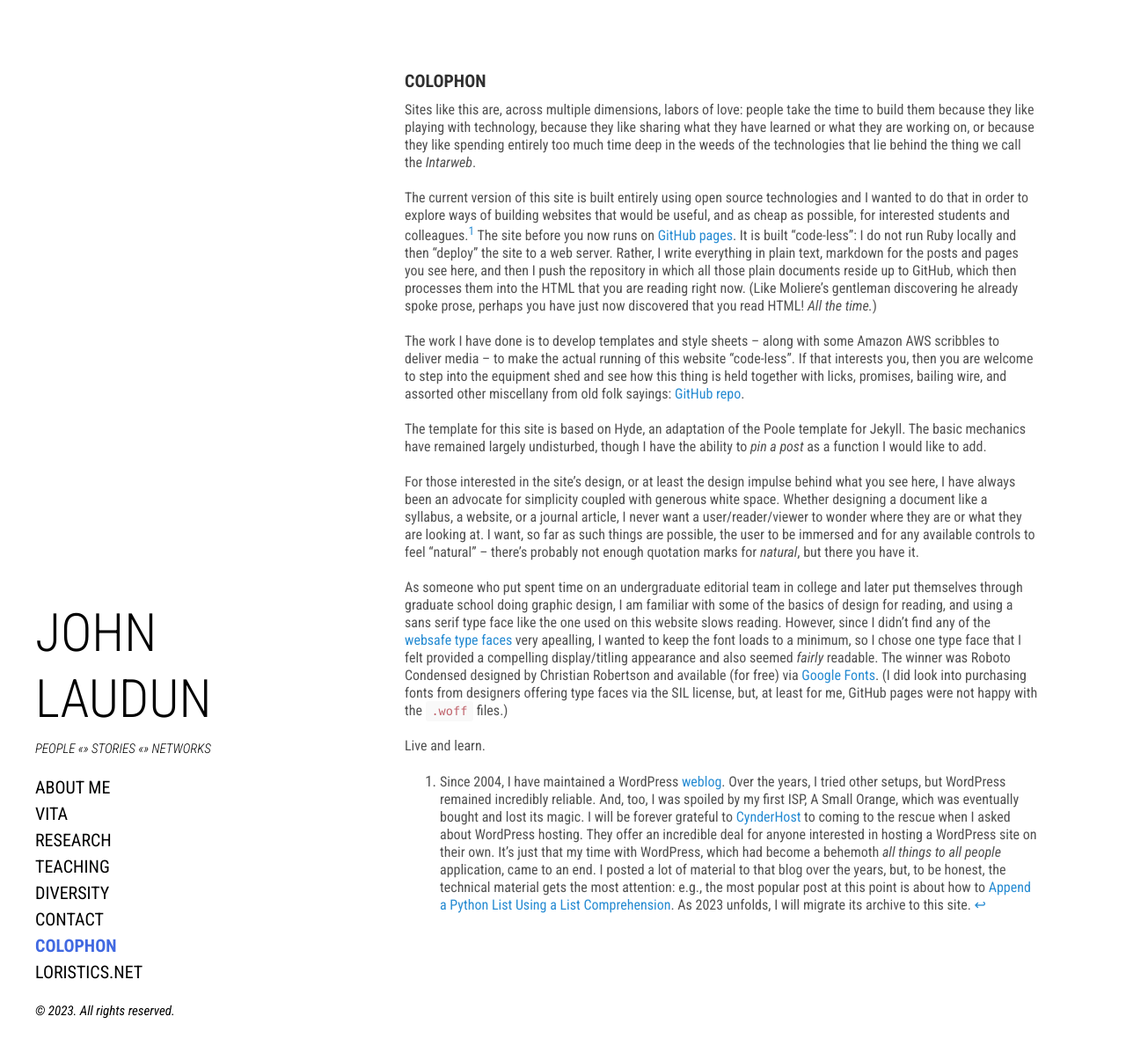
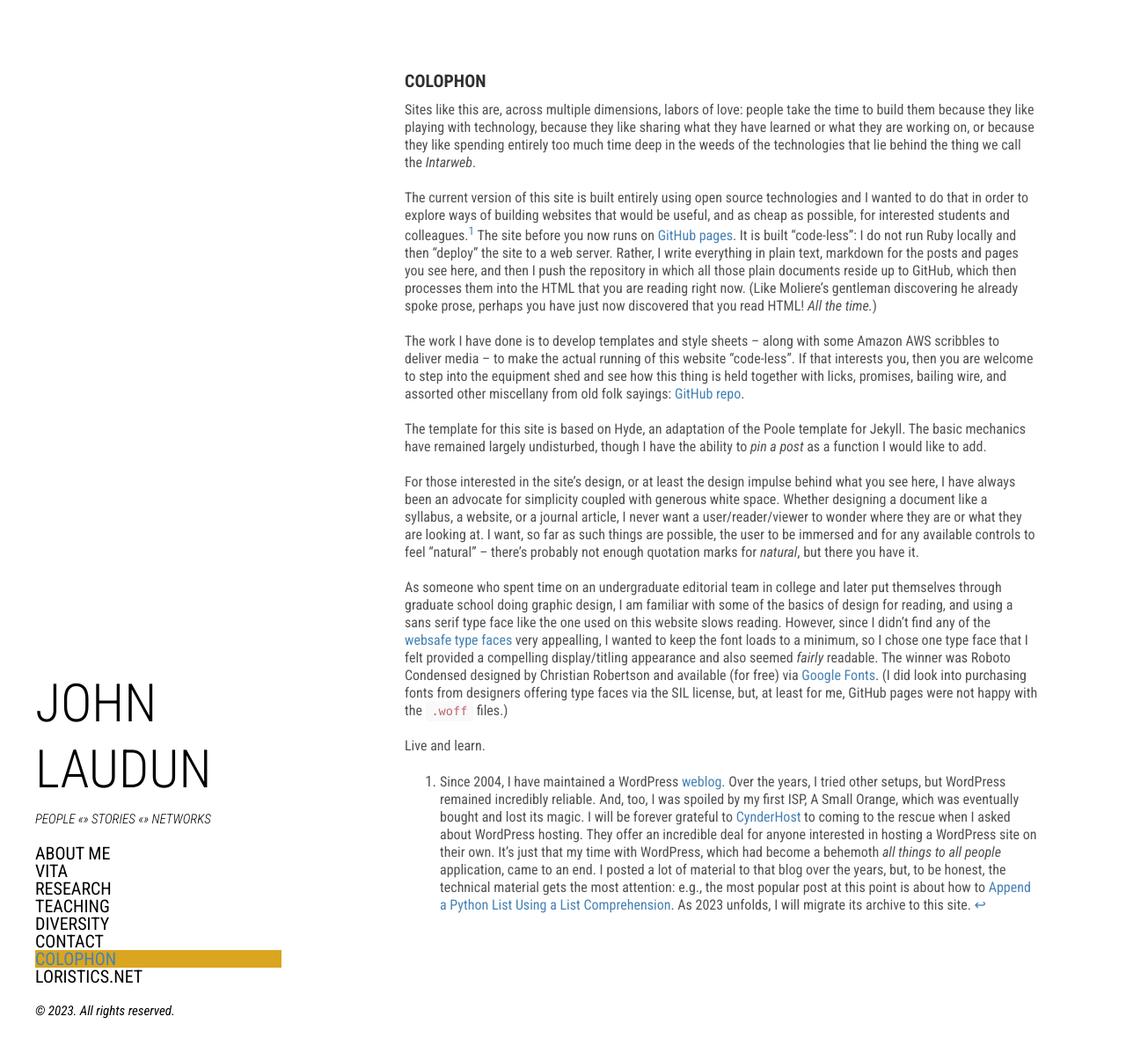
Before and after one commit to johnlaudun/blog, a Jekyll site: the page built from Colophon.md, in a window 1280 px wide and 1199 px high. Shown: the whole window at 88% size. Built offline with Jekyll 4.4.1, drawn with Linux system fonts in a browser that asks for light colours.

Commit message:
A lot of small fixes, including print.

```diff
--- a/Colophon.md
+++ b/Colophon.md
@@ -14,7 +14,7 @@ The template for this site is based on Hyde, an adaptation of the Poole template
 
 For those interested in the site's design, or at least the design impulse behind what you see here, I have always been an advocate for simplicity coupled with generous white space. Whether designing a document like a syllabus, a website, or a journal article, I never want a user/reader/viewer to wonder where they are or what they are looking at. I want, so far as such things are possible, the user to be immersed and for any available controls to feel "natural" -- there's probably not enough quotation marks for *natural*, but there you have it.
 
-As someone who put spent time on an undergraduate editorial team in college and later put themselves through graduate school doing graphic design, I am familiar with some of the basics of design for reading, and using a sans serif type face like the one used on this website slows reading. However, since I didn't find any of the [websafe type faces][] very apealling, I wanted to keep the font loads to a minimum, so I chose one type face that I felt provided a compelling display/titling appearance and also seemed *fairly* readable. The winner was Roboto Condensed designed by Christian Robertson and available (for free) via [Google Fonts][]. (I did look into purchasing fonts from designers offering type faces via the SIL license, but, at least for me, GitHub pages were not happy with the `.woff` files.)
+As someone who spent time on an undergraduate editorial team in college and later put themselves through graduate school doing graphic design, I am familiar with some of the basics of design for reading, and using a sans serif type face like the one used on this website slows reading. However, since I didn't find any of the [websafe type faces][] very appealling, I wanted to keep the font loads to a minimum, so I chose one type face that I felt provided a compelling display/titling appearance and also seemed *fairly* readable. The winner was Roboto Condensed designed by Christian Robertson and available (for free) via [Google Fonts][]. (I did look into purchasing fonts from designers offering type faces via the SIL license, but, at least for me, GitHub pages were not happy with the `.woff` files.)
 
 Live and learn.
 
--- a/public/css/hyde.css
+++ b/public/css/hyde.css
@@ -28,16 +28,8 @@ html {
   }
 }
 
-@font-face {
-  font-family: "LeagueGothic";
-  src: url("LeagueGothic-Regular.woff");
-}
-/*
- * Sidebar
- *
- * Flexible banner for housing site name, intro, and "footer" content. Starts
- * out above content in mobile and later moves to the side with wider viewports.
- */
+
+/* Sidebar */
 
 .sidebar {
   text-align: center;
@@ -66,7 +58,7 @@ figcaption {
 }
 
 .sidebar a:hover {
-  color: royalblue;
+  color: steelblue;
   text-decoration: none;
 }
 
@@ -102,7 +94,7 @@ figcaption {
 }
 .sidebar-nav-item {
   display: block;
-  line-height: 1.5rem;
+  line-height: 1rem;
   text-transform: uppercase;
   font-family: 'Roboto Condensed', "Helvetica Neue", Helvetica, sans-serif;
   font-size: 1rem;
@@ -113,8 +105,9 @@ a.sidebar-nav-item:focus {
   text-decoration: none;
 }
 .sidebar-nav-item.active {
-  font-weight: bold;
-  color: royalblue;
+  /* font-weight: bold; */
+  color: steelblue;
+  background: goldenrod;
 }
 
 /* Sticky sidebar
@@ -183,3 +176,9 @@ a.sidebar-nav-item:focus {
     margin-right: 22rem;
   }
 }
+
+@media print {
+  .sidebar {
+      display:none;
+    }
+  }
--- a/public/css/poole.css
+++ b/public/css/poole.css
@@ -1,17 +1,6 @@
-/*
- *                        ___
- *                       /\_ \
- *  _____     ___     ___\//\ \      __
- * /\ '__`\  / __`\  / __`\\ \ \   /'__`\
- * \ \ \_\ \/\ \_\ \/\ \_\ \\_\ \_/\  __/
- *  \ \ ,__/\ \____/\ \____//\____\ \____\
- *   \ \ \/  \/___/  \/___/ \/____/\/____/
- *    \ \_\
- *     \/_/
- *
- * Designed, built, and released under MIT license by @mdo. Learn more at
+/* Poole was released under MIT license by @mdo. Learn more at
  * https://github.com/poole/poole.
- */
+*/
 
 
 /*
@@ -70,7 +59,7 @@ body {
 
 /* No `:visited` state is required by default (browsers will use `a`) */
 a {
-  color: #268bd2;
+  color: steelblue;
   text-decoration: none;
 }
 a strong {
@@ -80,6 +69,7 @@ a strong {
 a:hover,
 a:focus {
   text-decoration: underline;
+  background: goldenrod;
 }
 
 /* Headings */
```
